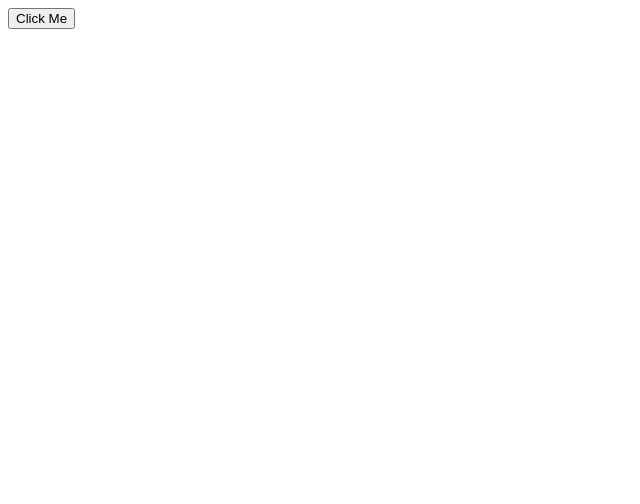
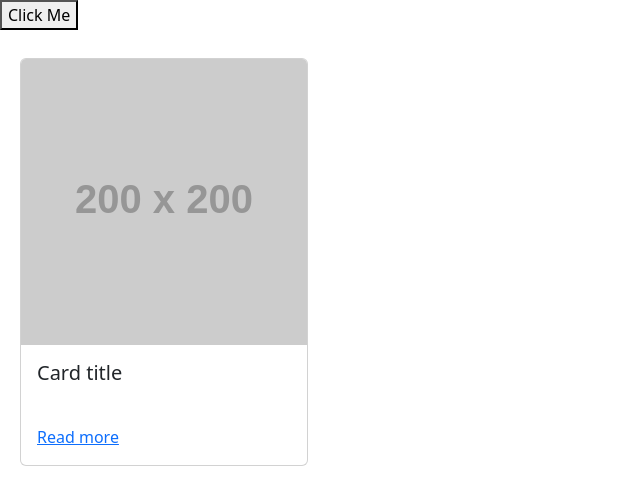
Before and after one commit to QLopes22/ourAmazingBookStore, a website: page templates/allbooks.html in a window 1280 px wide. Shown: the whole page, without its empty margins (0-640 px from the left). Drawn offline with nearby package versions, Linux system fonts and the light colour scheme; files that its build step writes are made by us from their sources; placeholder pictures from the web are drawn by us.

Commit message:
fixes allbooks file

```diff
--- a/templates/allbooks.html
+++ b/templates/allbooks.html
@@ -4,11 +4,28 @@
     <meta charset="UTF-8">
     <meta http-equiv="X-UA-Compatible" content="IE=edge">
     <meta name="viewport" content="width=device-width, initial-scale=1.0">
-    <title>Document</title>
+    <title>Books</title>
+    <link rel="stylesheet" href="allbooks.css">
+    <link href="https://cdn.jsdelivr.net/npm/bootstrap@5.3.0-alpha3/dist/css/bootstrap.min.css" rel="stylesheet" integrity="sha384-KK94CHFLLe+nY2dmCWGMq91rCGa5gtU4mk92HdvYe+M/SXH301p5ILy+dN9+nJOZ" crossorigin="anonymous">
 </head>
 <body>
     <button id="show_books">Click Me</button>
     <h3 id="booktitle"></h1>
-    <script src="/scripts/index.js"></script>
+
+      <!--bootstrap cards-->
+      <div class="card-container">
+        <div class="card" style="width: 18rem;">
+          <img src="http://via.placeholder.com/200" class="card-img-top" alt="...">
+          <div class="card-body">
+            <h5 class="card-title">Card title</h5>
+          </div>
+          <div class="card-body">
+            <a href="#" class="card-link">Read more</a>
+          </div>
+        </div>
+      </div>
+    </div>
+  </div>
+  <script src="/scripts/index.js"></script>
 </body>
 </html>
```
